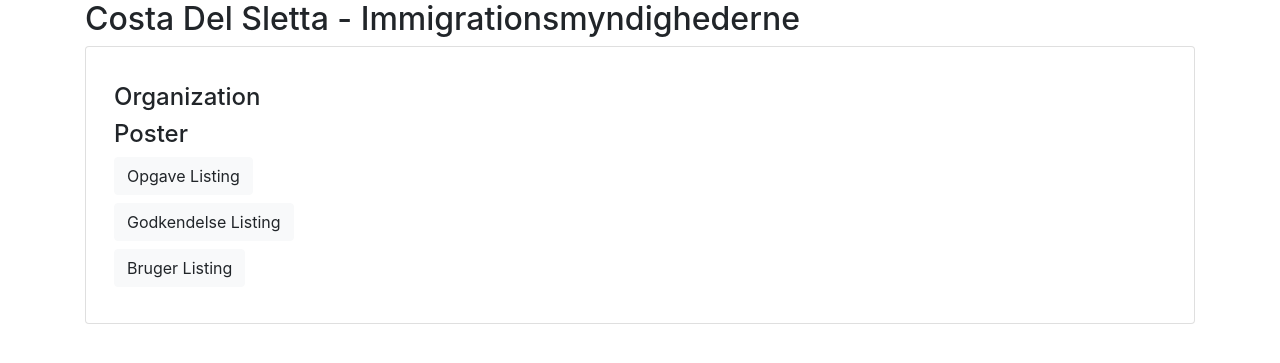
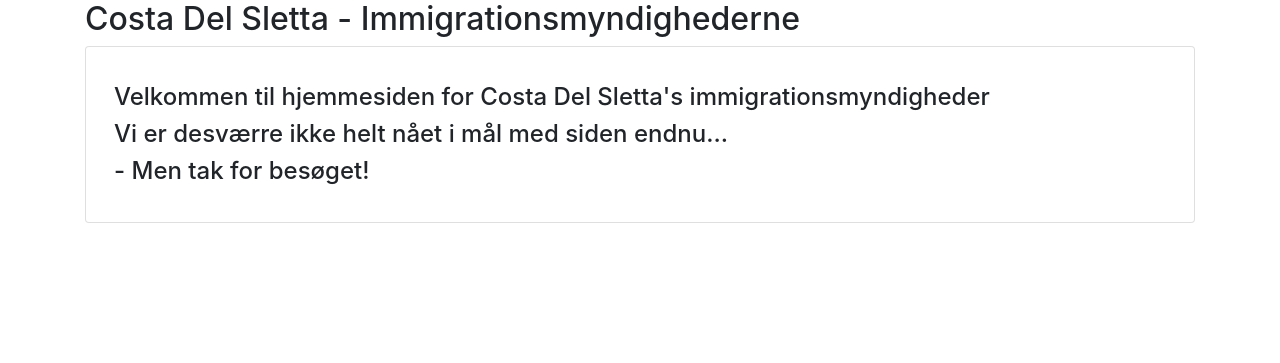
Before and after one commit to mglavind/CostaDelSletta, a Django app: page / in a window 1280 px wide. Shown: the top 363 px of the page. Run offline with Django 4.2, Linux system fonts and the light colour scheme; parts of the project's set-up code (start-up, migrations or seed data) failed here and were passed over; some libraries are stand-ins or nearby versions.

Commit message:
New front page

```diff
--- a/templates/index.html
+++ b/templates/index.html
@@ -1,8 +1,6 @@
 {% extends "base.html" %}
 {% block content %}
-<div class="m-2"><h4>Organization</h4></div>
-<div class="m-2"><h4>Poster</h4></div>
-<div class="m-2"><a class="btn btn-light" href="{% url 'Poster_Opgave_list' %}">Opgave Listing</a></div>
-<div class="m-2"><a class="btn btn-light" href="{% url 'Poster_Godkendelse_list' %}">Godkendelse Listing</a></div>
-<div class="m-2"><a class="btn btn-light" href="{% url 'Organization_Bruger_list' %}">Bruger Listing</a></div>
+<div class="m-2"><h4>Velkommen til hjemmesiden for Costa Del Sletta's immigrationsmyndigheder</h4></div>
+<div class="m-2"><h4>Vi er desværre ikke helt nået i mål med siden endnu...</h4></div>
+<div class="m-2"><h4>- Men tak for besøget!</h4></div>
 {% endblock %}
```
